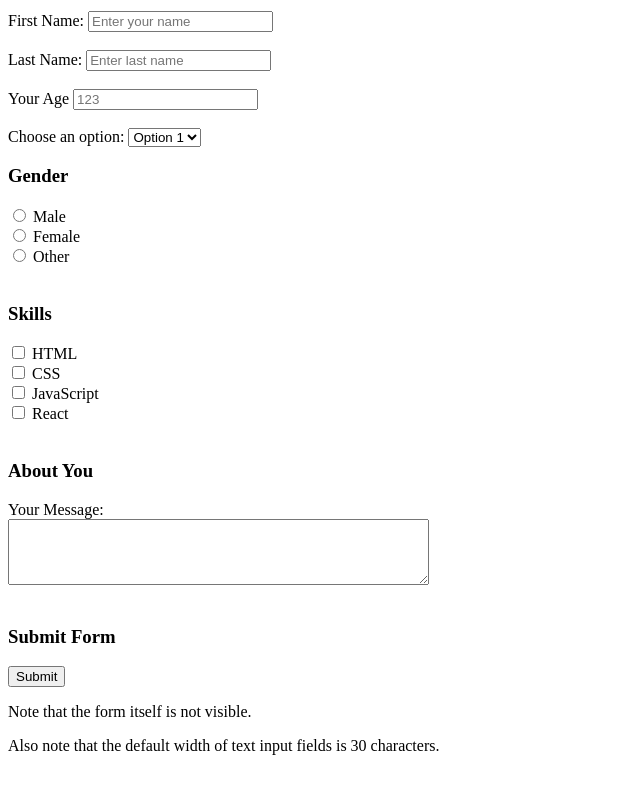
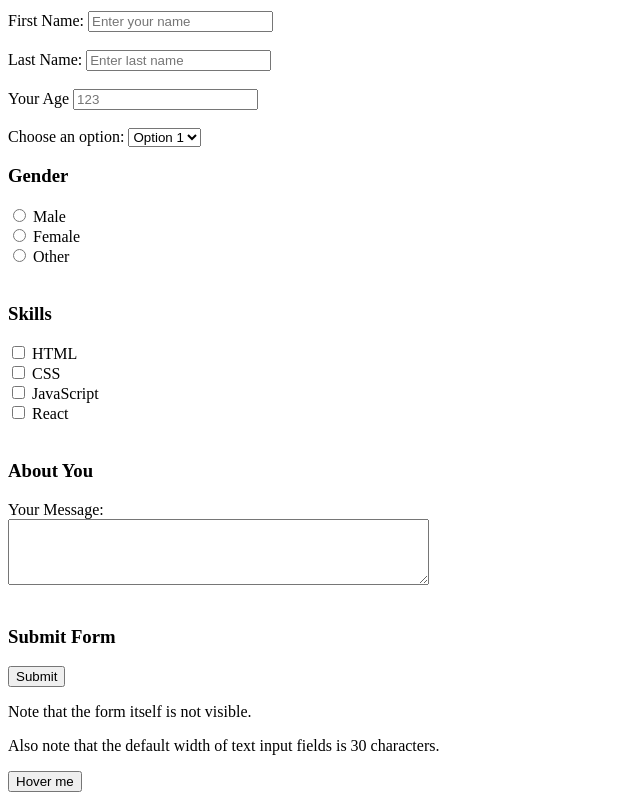
Before and after one commit to farooq428/WebEng, a plain HTML site: page index.html in a window 1280 px wide. Shown: the part 3750-4550 px from the top of the page, without its empty margins (0-640 px from the left). Before the commit the page ends 4521 px from the top, so only its background shows below. Drawn offline with Linux system fonts and the light colour scheme.

Commit message:
3rd comment

```diff
--- a/index.html
+++ b/index.html
@@ -337,6 +337,12 @@
 
 
 
+     <!-- popper.js  -->
+
+
+     <button data-bs-toggle="tooltip" title="Click me!">Hover me</button>
+
+
 </body>
 
 </html>
```
Also changed, not shown: WebEng-notes.txt.
